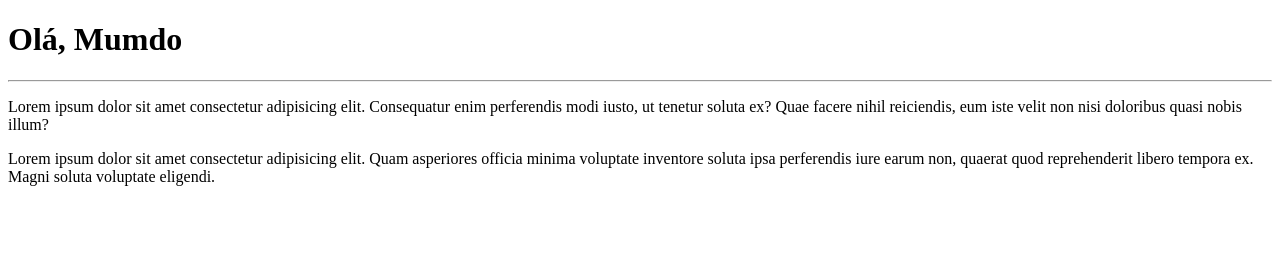
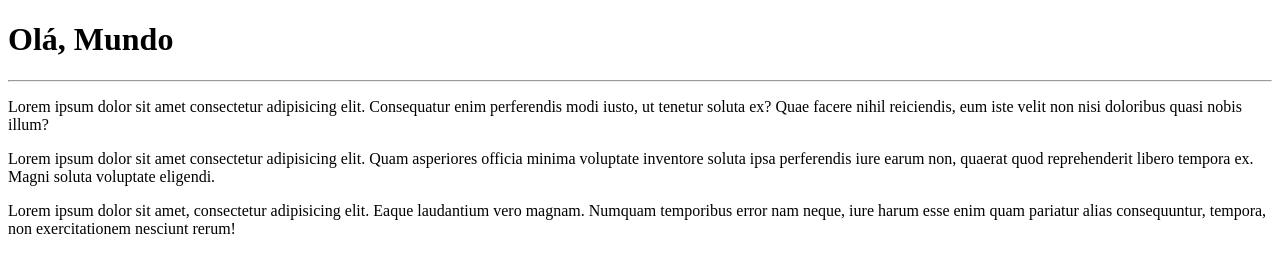
Before and after one commit to NilsonFigueiredo/Ola-Mundo, a plain HTML site: page Site-exemplo/index.html in a window 1280 px wide. Drawn offline with Linux system fonts and the light colour scheme.

Commit message:
Corrigi o h1, e criei um novo parágrafo.

```diff
--- a/Site-exemplo/index.html
+++ b/Site-exemplo/index.html
@@ -7,9 +7,10 @@
     <title>Meu Primeiro site em repositorio</title>
 </head>
 <body>
-    <h1>Olá, Mumdo</h1>
+    <h1>Olá, Mundo</h1>
     <hr>
     <p>Lorem ipsum dolor sit amet consectetur adipisicing elit. Consequatur enim perferendis modi iusto, ut tenetur soluta ex? Quae facere nihil reiciendis, eum iste velit non nisi doloribus quasi nobis illum?</p>
     <p>Lorem ipsum dolor sit amet consectetur adipisicing elit. Quam asperiores officia minima voluptate inventore soluta ipsa perferendis iure earum non, quaerat quod reprehenderit libero tempora ex. Magni soluta voluptate eligendi.</p>
+    <p>Lorem ipsum dolor sit amet, consectetur adipisicing elit. Eaque laudantium vero magnam. Numquam temporibus error nam neque, iure harum esse enim quam pariatur alias consequuntur, tempora, non exercitationem nesciunt rerum!</p>
 </body>
 </html>
```
Also changed, not shown: 1 other file.
